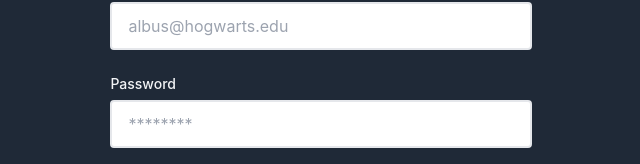
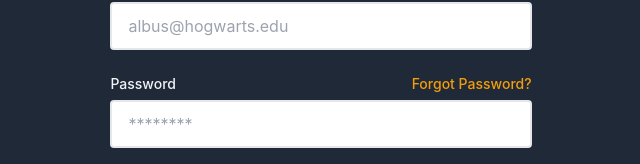
Before and after one commit to nedanwr/cdn, a Next.js app: page /auth/login in a window 1280 px wide. Shown: the part 316-480 px from the top of the page, without its empty margins (319-959 px from the left). Built offline with nearby package versions, Linux system fonts and the light colour scheme; no server answers.

Commit message:
Feat: add forgot password link

```diff
--- a/src/modules/auth/LoginPage.tsx
+++ b/src/modules/auth/LoginPage.tsx
@@ -66,12 +66,21 @@
                         />
                     </div>
                     <div className="flex flex-col mb-6">
+                        <div className="flex flex-row justify-between">
                             <label
                                 htmlFor={`password`}
                                 className={`font-medium text-sm mb-1.5`}
                             >
                                 Password
                             </label>
+                            <a
+                                href={`/auth/reset`}
+                                id="forgot-password"
+                                className={`font-medium text-sm text-amber-500`}
+                            >
+                                Forgot Password?
+                            </a>
+                        </div>
                         <input
                             type={`password`}
                             name={`password`}
```
Lines whose indentation alone changed are shown as unchanged.
